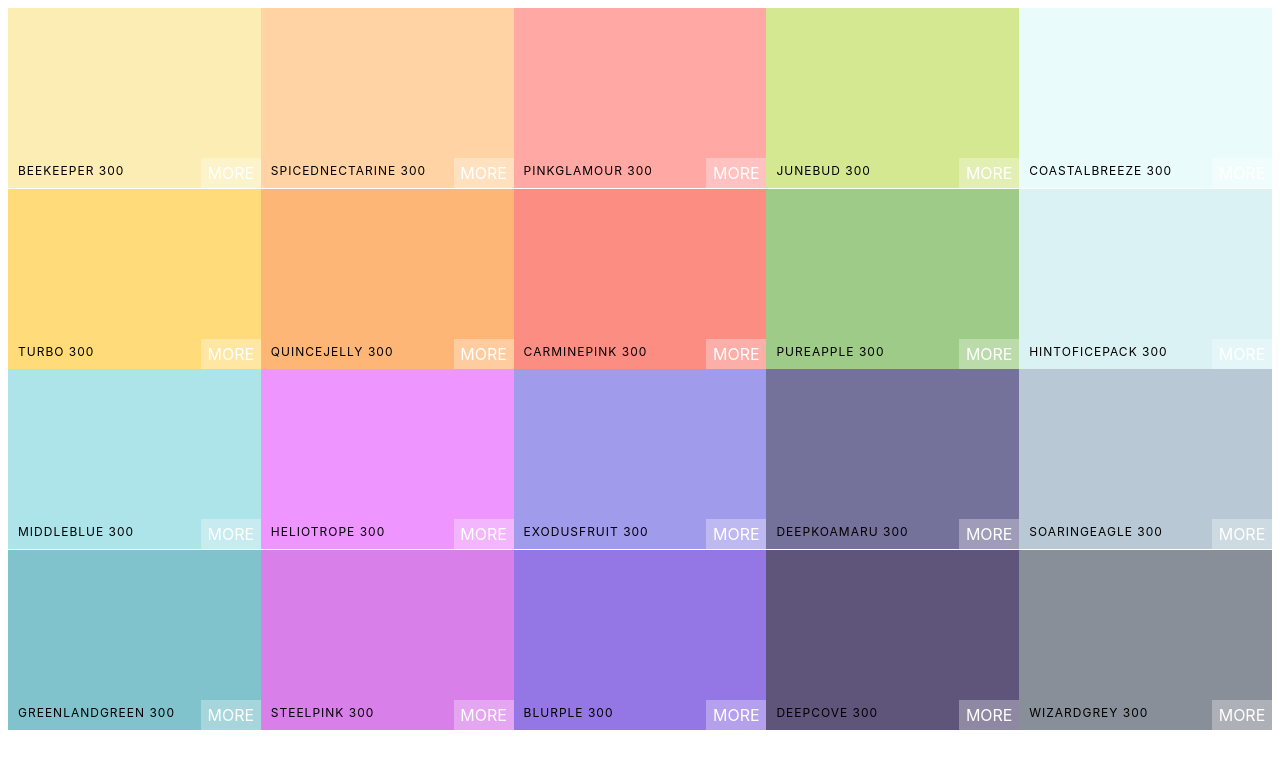
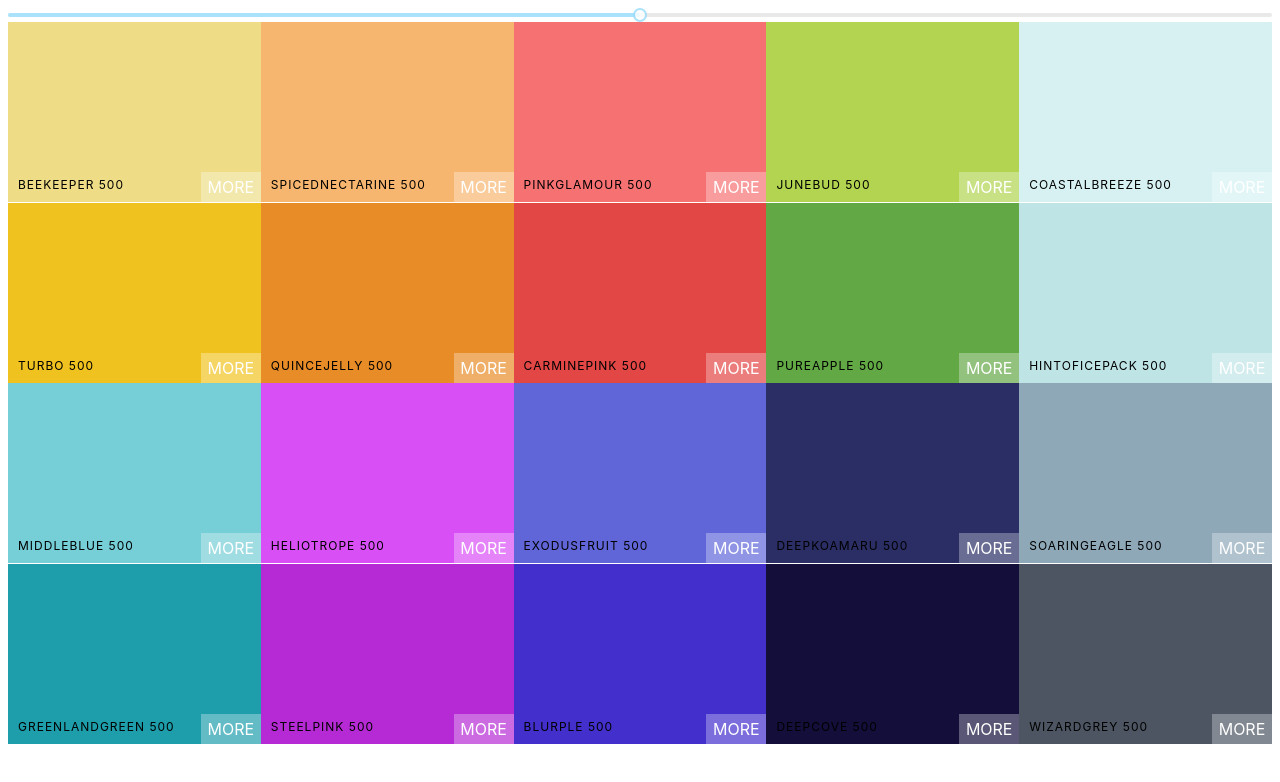
Before and after one commit to KSSidhu/colors-box-v2, a React (Vite) app: page / in a window 1280 px wide. Shown: the top 782 px of the page. Built offline with nearby package versions, Linux system fonts and the light colour scheme.

Commit message:
Add unstyled color slider
- Add rc-slider to control shade of palette

```diff
--- a/package.json
+++ b/package.json
@@ -11,6 +11,7 @@
   "dependencies": {
     "@types/react-copy-to-clipboard": "^5.0.4",
     "prettier-plugin-organize-imports": "^3.2.2",
+    "rc-slider": "^10.1.1",
     "react": "^18.2.0",
     "react-copy-to-clipboard": "^5.1.0",
     "react-dom": "^18.2.0"
--- a/src/palette/Palette.tsx
+++ b/src/palette/Palette.tsx
@@ -1,3 +1,6 @@
+import Slider from 'rc-slider'
+import 'rc-slider/assets/index.css'
+import { useState } from 'react'
 import ColorBox from '../colorBox/ColorBox'
 import { Palette } from '../utils/colorHelper'
 import './Palette.css'
@@ -7,14 +10,26 @@ interface PaletteProps {
 }
 
 export default function Palette(props: PaletteProps) {
+    const [level, setLevel] = useState(500)
     const { palette } = props
 
-    const colorBoxes = palette.colors[300].map((color) => (
+    const colorBoxes = palette.colors[level].map((color) => (
         <ColorBox background={color.hex} name={color.name} />
     ))
     return (
         <div className={'Palette'}>
+            <Slider
+                defaultValue={level}
+                min={100}
+                max={900}
+                step={100}
+                onChange={changeLevel}
+            />
             <div className={'Palette-colors'}>{colorBoxes}</div>
         </div>
     )
+
+    function changeLevel(newLevel: number | number[]) {
+        if (!Array.isArray(newLevel)) setLevel(newLevel)
+    }
 }
```
Also changed, not shown: 1 other file (tests, documents, lock files or other folders).
